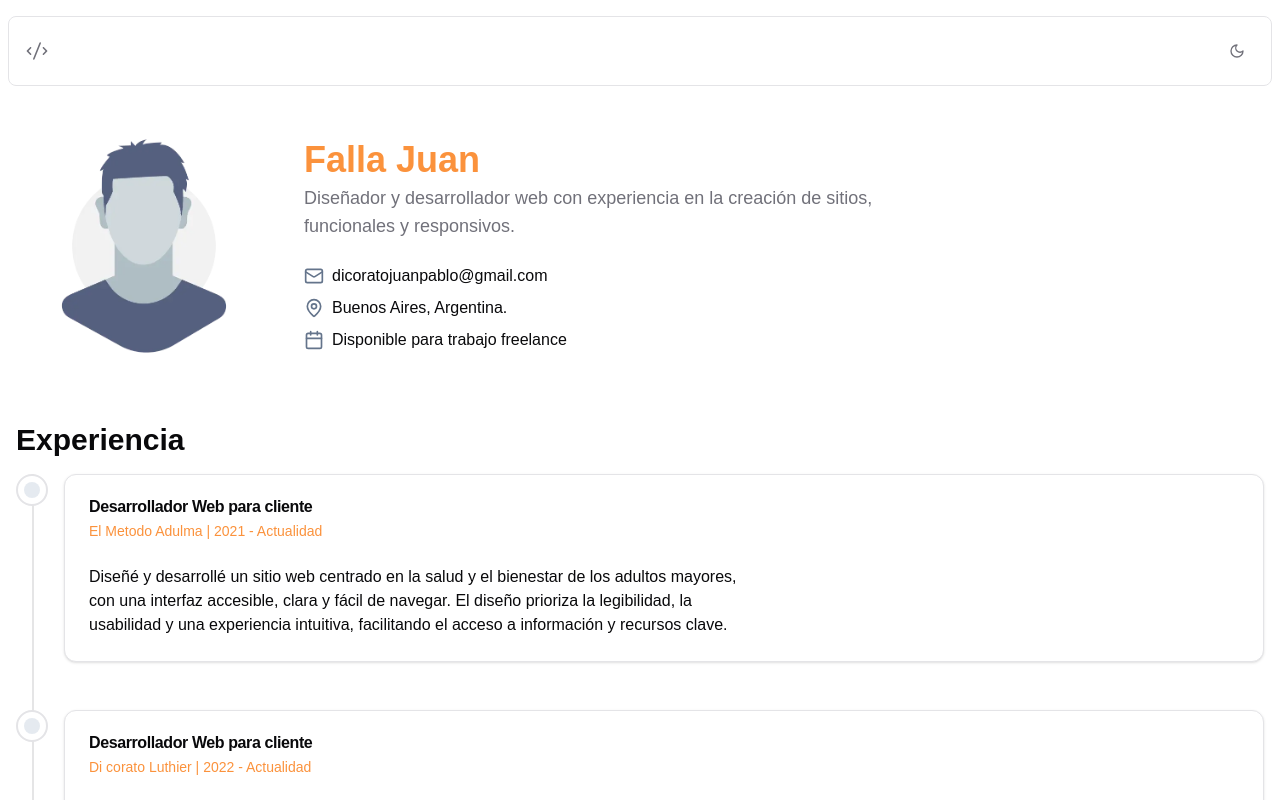
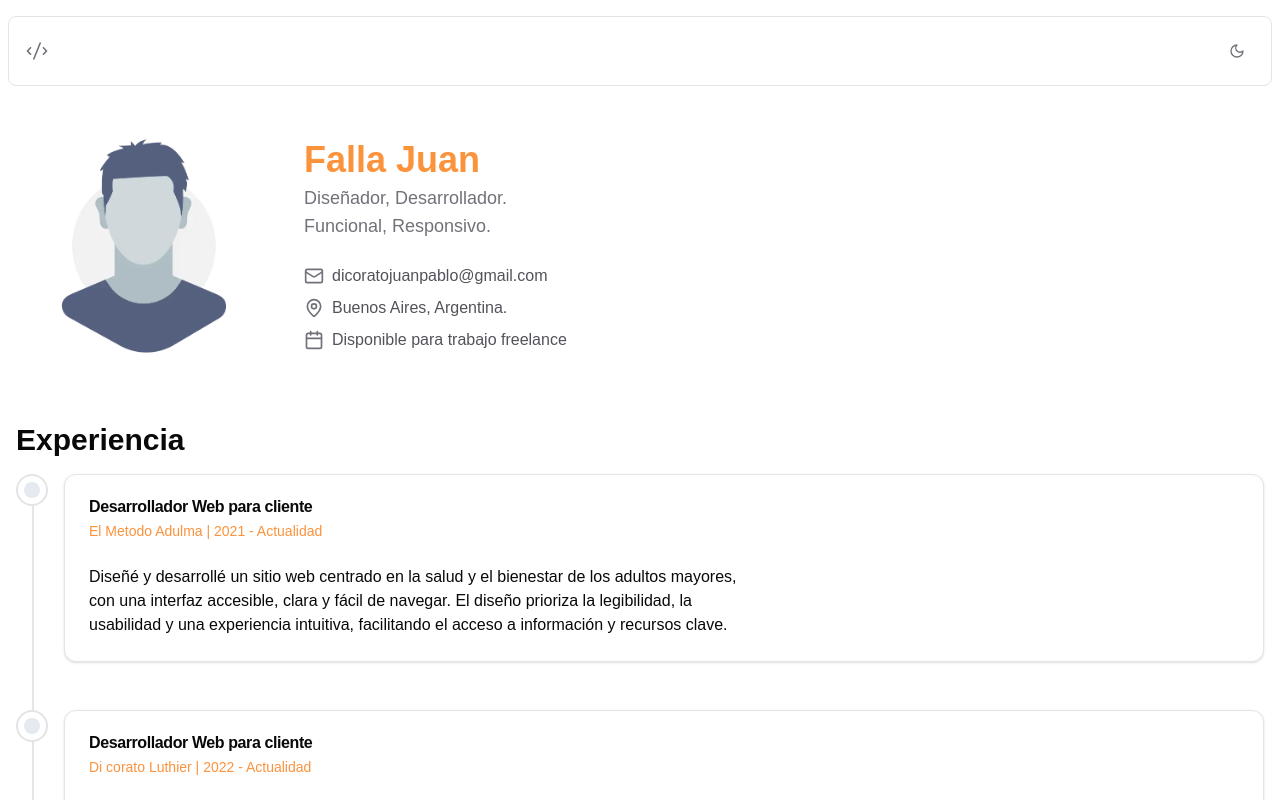
Before and after one commit to GRAMAPHENIA/portfolio-2025, a Next.js app: page / in a window 1280 px wide. Shown: the top 800 px of the page. Built offline with nearby package versions, Linux system fonts and the light colour scheme.

Commit message:
Mejoras y correcciones en el diseño.

```diff
--- a/app/page.tsx
+++ b/app/page.tsx
@@ -7,12 +7,7 @@ import { Input } from "@/components/ui/input";
 import { Separator } from "@/components/ui/separator";
 import Image from "next/image";
 import Link from "next/link";
-import {
-  CodeIcon,
-  GitHubLogoIcon,
-  LinkedInLogoIcon,
-  TwitterLogoIcon,
-} from "@radix-ui/react-icons";
+import { CodeIcon } from "@radix-ui/react-icons";
 import Experience from "@/components/custom/experience/Experience";
 import { Card, CardContent } from "@/components/ui/card";
 import Projects from "@/components/custom/projects/Projects";
@@ -74,9 +69,9 @@ export default function Portfolio() {
       <section className="flex justify-center">
         <header className="bg-white/70 dark:bg-zinc-900/70 backdrop-blur-md border rounded-lg px-4 mt-4 w-full mx-2">
           <nav className="flex justify-between items-center py-4 mx-auto">
-            <h1 className="text-2xl font-bold">
+            <div className="text-2xl font-bold">
               <CodeIcon className="h-6 w-6 text-zinc-500 dark:text-zinc-400" />
-            </h1>
+            </div>
             <div className="flex items-center space-x-4">
               <Button variant="ghost" size="icon" onClick={alternarModoOscuro}>
                 {modoOscuro ? (
@@ -98,29 +93,39 @@ export default function Portfolio() {
               width={800}
               height={800}
               src="/avatares/avatar-he.webp"
-              alt="John Doe"
+              alt="Falla Juan"
               className="rounded-full w-64 h-64 object-cover"
             />
             <div>
-              <h2 className="text-4xl text-orange-400 dark:text-orange-300 font-extrabold mb-1">
+              <h1 className="text-4xl text-orange-400 dark:text-orange-300 font-extrabold mb-1">
                 Falla Juan
-              </h2>
-              <p className="text-lg mb-6 text-zinc-500 dark:text-zinc-400 max-w-xl">
-                Diseñador y desarrollador web con experiencia en la creación de
-                sitios, funcionales y responsivos.
-              </p>
+              </h1>
+
+              <div className="text-lg mb-6 text-zinc-500 dark:text-zinc-400">
+                <p>Diseñador, Desarrollador.</p>
+                <p className="text-lg mb-6 text-zinc-500 dark:text-zinc-500">
+                  Funcional, Responsivo.
+                </p>
+              </div>
+
               <div className="flex flex-col space-y-2">
                 <div className="flex items-center">
-                  <Mail className="text-slate-500 w-5 h-5 mr-2" />
-                  <span>dicoratojuanpablo@gmail.com</span>
+                  <Mail className="text-zinc-500 w-5 h-5 mr-2" />
+                  <span className="text-zinc-600">
+                    dicoratojuanpablo@gmail.com
+                  </span>
                 </div>
                 <div className="flex items-center">
-                  <MapPin className="text-slate-500 w-5 h-5 mr-2" />
-                  <span>Buenos Aires, Argentina.</span>
+                  <MapPin className="text-zinc-500 w-5 h-5 mr-2" />
+                  <span className="text-zinc-600">
+                    Buenos Aires, Argentina.
+                  </span>
                 </div>
                 <div className="flex items-center">
-                  <Calendar className="text-slate-500 w-5 h-5 mr-2" />
-                  <span>Disponible para trabajo freelance</span>
+                  <Calendar className="text-zinc-500 w-5 h-5 mr-2" />
+                  <span className="text-zinc-600">
+                    Disponible para trabajo freelance
+                  </span>
                 </div>
               </div>
             </div>
@@ -204,9 +209,10 @@ export default function Portfolio() {
 
       <footer className="bg-background py-4">
         <div className="container mx-auto px-4 flex flex-col items-center space-y-2">
+          Falla
           <p className="text-sm text-muted-foreground">
             Sitio creado con <span className="text-blue-400/90">Next.js</span>{" "}
-            por Falla, {new Date().getFullYear()}.
+            en {new Date().getFullYear()}.
           </p>
         </div>
       </footer>
```
